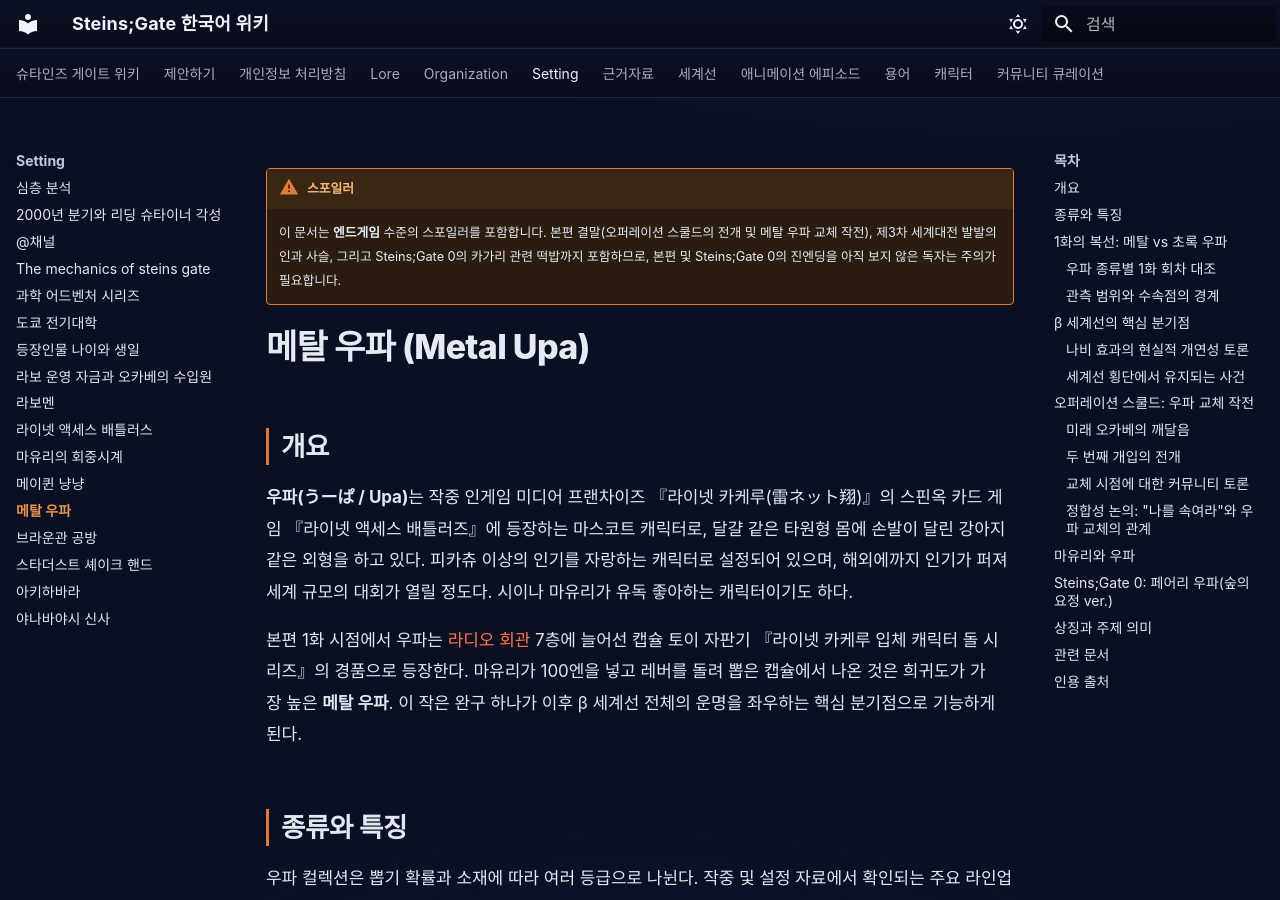
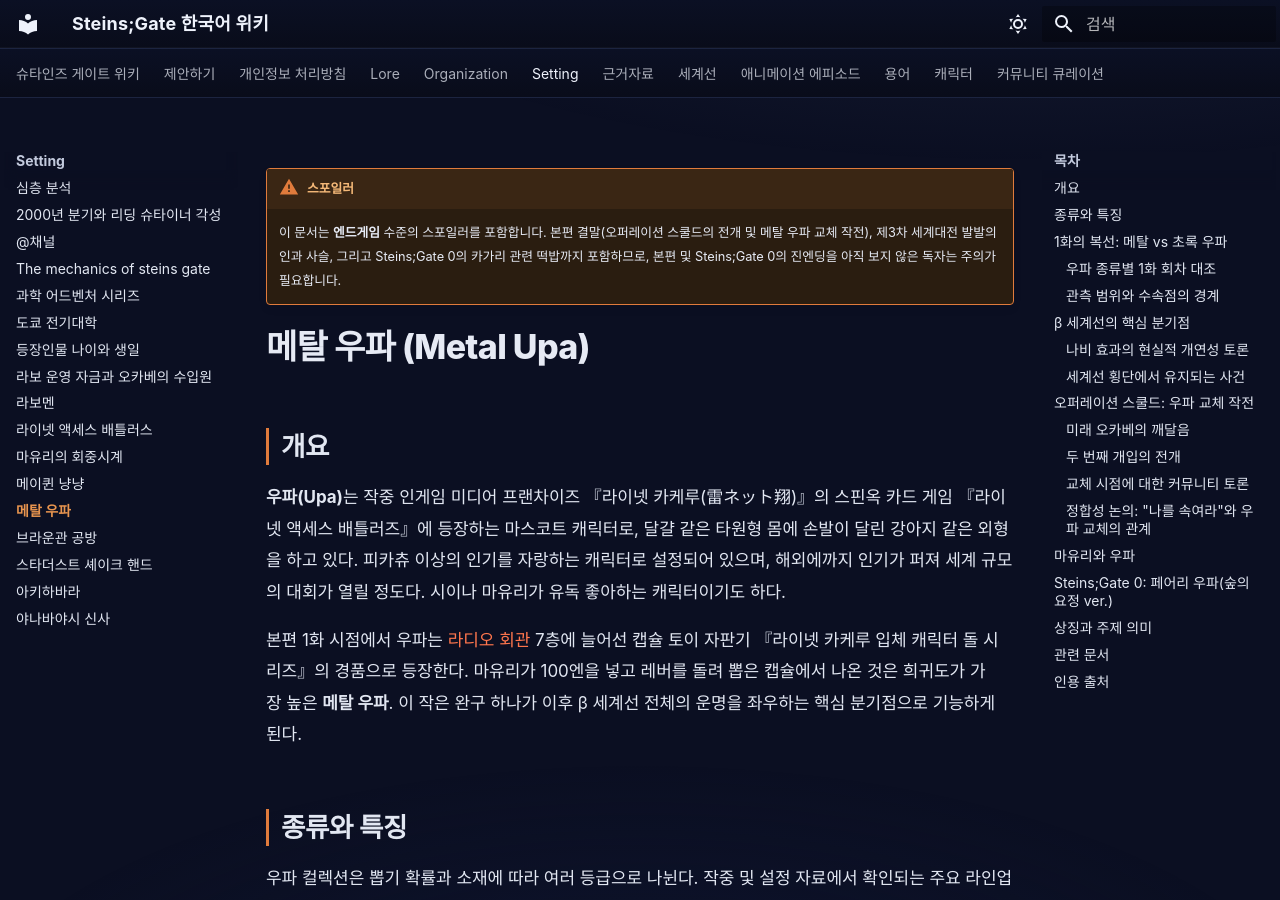
Before and after one commit to sgwiki/sgwiki.github.io, an MkDocs documentation site: the page built from wiki/setting/메탈-우파.md, in a window 1280 px wide and 900 px high. Built offline with MkDocs 1.6.1 and Material for MkDocs 9.7.7, drawn with Linux system fonts in a browser that asks for light colours; some web fonts are replaced.

Commit message:
wiki: 우선발행(사후검토) 2026-10-18 20:33 — 페이지 1건
정본: c1f4468ae5dec17ba0a106e533c5589d0ab6d80b
검수: 사후검토 — 그림자 검수(01:00)와 P9 정정 대기열이 이어받는다

```diff
--- a/wiki/setting/메탈-우파.md
+++ b/wiki/setting/메탈-우파.md
@@ -1,6 +1,6 @@
 ---
 spoiler: endgame
-description: "우파(うーぱ / Upa)는 작중 인게임 미디어 프랜차이즈 『라이넷 카케루(雷ネット翔)』의 스핀옥 카드 게임 『라이넷 액세스 배틀러즈』에 등장하는 마스코트 캐릭터로, 달걀 같은 타원형 몸에 손발이 달린 강아지 같은 외형을 하고 있다."
+description: "우파(Upa)는 작중 인게임 미디어 프랜차이즈 『라이넷 카케루(雷ネット翔)』의 스핀옥 카드 게임 『라이넷 액세스 배틀러즈』에 등장하는 마스코트 캐릭터로, 달걀 같은 타원형 몸에 손발이 달린 강아지 같은 외형을 하고 있다."
 ---
 
 !!! warning "스포일러"
@@ -10,7 +10,7 @@
 
 ## 개요
 
-**우파(うーぱ / Upa)**는 작중 인게임 미디어 프랜차이즈 『라이넷 카케루(雷ネット翔)』의 스핀옥 카드 게임 『라이넷 액세스 배틀러즈』에 등장하는 마스코트 캐릭터로, 달걀 같은 타원형 몸에 손발이 달린 강아지 같은 외형을 하고 있다. 피카츄 이상의 인기를 자랑하는 캐릭터로 설정되어 있으며, 해외에까지 인기가 퍼져 세계 규모의 대회가 열릴 정도다. 시이나 마유리가 유독 좋아하는 캐릭터이기도 하다.
+**우파(Upa)**는 작중 인게임 미디어 프랜차이즈 『라이넷 카케루(雷ネット翔)』의 스핀옥 카드 게임 『라이넷 액세스 배틀러즈』에 등장하는 마스코트 캐릭터로, 달걀 같은 타원형 몸에 손발이 달린 강아지 같은 외형을 하고 있다. 피카츄 이상의 인기를 자랑하는 캐릭터로 설정되어 있으며, 해외에까지 인기가 퍼져 세계 규모의 대회가 열릴 정도다. 시이나 마유리가 유독 좋아하는 캐릭터이기도 하다.
 
 본편 1화 시점에서 우파는 [라디오 회관](../lore/라디오-회관.md) 7층에 늘어선 캡슐 토이 자판기 『라이넷 카케루 입체 캐릭터 돌 시리즈』의 경품으로 등장한다. 마유리가 100엔을 넣고 레버를 돌려 뽑은 캡슐에서 나온 것은 희귀도가 가장 높은 **메탈 우파**. 이 작은 완구 하나가 이후 β 세계선 전체의 운명을 좌우하는 핵심 분기점으로 기능하게 된다.
 
```
